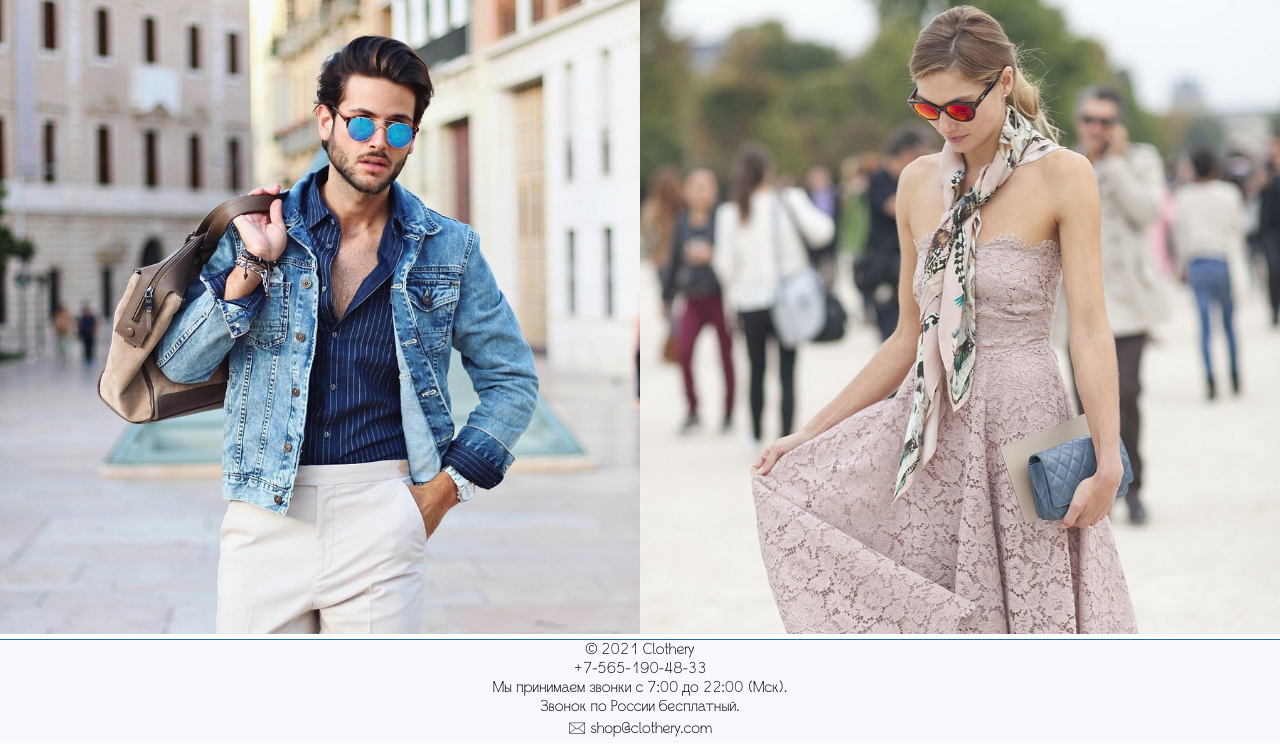
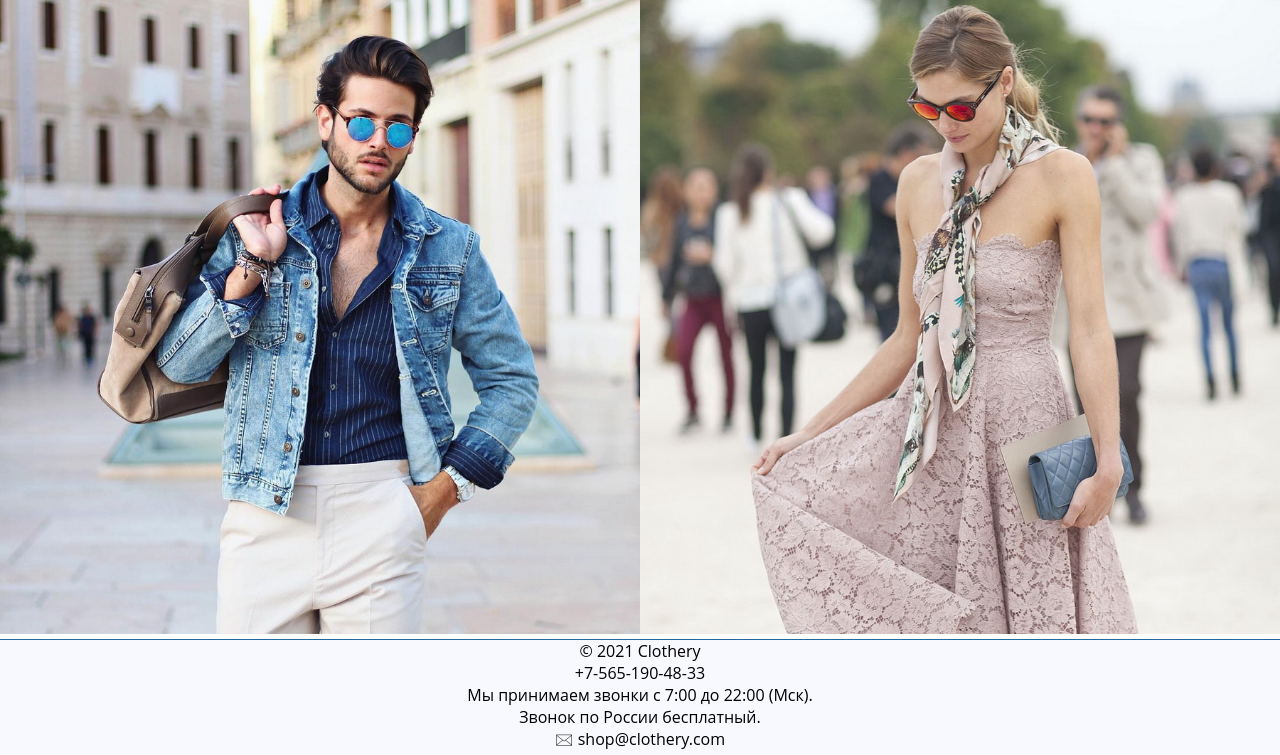
Before and after one commit to DIMANVAZ/Clothery, a plain HTML site: page index.html in a window 1280 px wide. Shown: the part 81-836 px from the top of the page. Drawn offline with nearby package versions, Linux system fonts and the light colour scheme; no server answers.

Commit message:
refractor:footer

```diff
--- a/styles.css
+++ b/styles.css
@@ -20,7 +20,7 @@
 }
 
 body{
-    font-family: "Whipsmart", serif;
+    font-family: "Open Sans", serif;
     /*border:2px solid lightseagreen;*/
 }
 html{
@@ -180,7 +180,6 @@ nav{
 
 /*-----------подвал-----------------------------------*/
 footer{
-    font-family: Whipsmart, serif;
     background-color: ghostwhite;
     border-top: 1px solid var(--divide-line);
     text-align: center;
```
